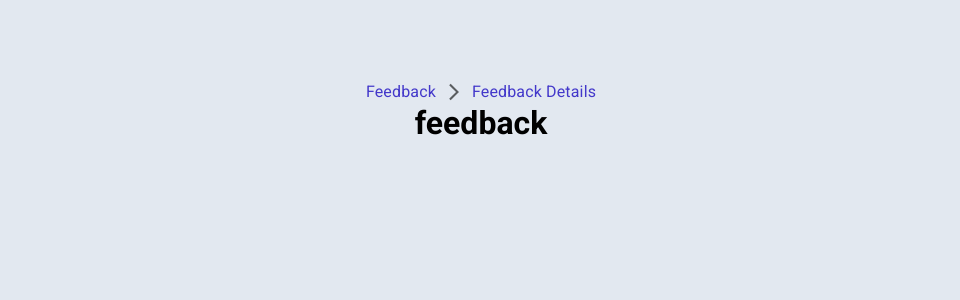
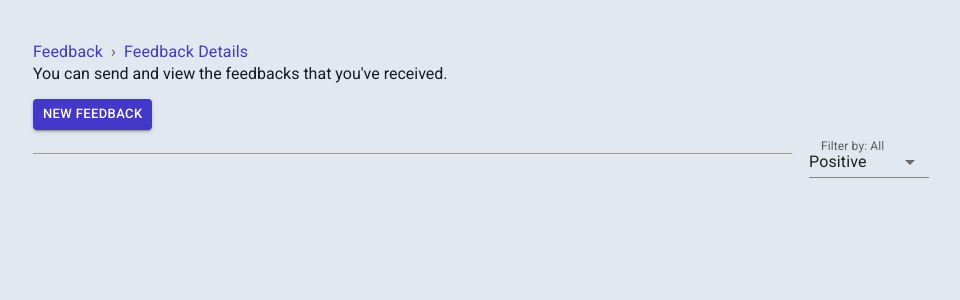
Before and after one commit to gabrielbugarelli/haprocket-frontend, a React (Vite) app: page / in a window 1280 px wide. Shown: the top 300 px of the page, without its empty margins (159-1119 px from the left). Built offline with nearby package versions, Linux system fonts and the light colour scheme.

Commit message:
feat: feedback header implementation

```diff
--- /dev/null
+++ b/src/domain/enums/FeedbackTypeEnum.ts
@@ -0,0 +1,4 @@
+export enum FeedbackTypeEnum {
+  POSITIVE = 'Positive',
+  NEGATIVE = 'Negative'
+}
--- /dev/null
+++ b/src/pages/Feedback/FeedbackFilter/index.tsx
@@ -0,0 +1,34 @@
+import Box from '@mui/material/Box';
+import InputLabel from '@mui/material/InputLabel';
+import FormControl from '@mui/material/FormControl';
+import NativeSelect from '@mui/material/NativeSelect';
+import { FeedbackTypeEnum } from '../../../domain/enums/FeedbackTypeEnum';
+
+type Props = {
+  setFeedbackType(feedbackType: string): void;
+}
+
+export const FeedbackFilter = ({ setFeedbackType }: Props) => {
+
+  return (
+    <Box sx={{ minWidth: 120 }}>
+      <FormControl fullWidth>
+        <InputLabel variant="filled" htmlFor="uncontrolled-native">
+          Filter by: All
+        </InputLabel>
+        <NativeSelect
+          defaultValue={FeedbackTypeEnum['POSITIVE']}
+          inputProps={{
+            name: 'feedbackType',
+            id: 'uncontrolled-native',
+          }}
+
+          onChange={(e) => setFeedbackType(e.target.value.toString())}
+        >
+          <option value={FeedbackTypeEnum['POSITIVE']}>Positive</option>
+          <option value={FeedbackTypeEnum['NEGATIVE']}>Negative</option>
+        </NativeSelect>
+      </FormControl>
+    </Box>
+  );
+}
--- a/src/pages/Feedback/index.tsx
+++ b/src/pages/Feedback/index.tsx
@@ -1,7 +1,24 @@
+import { useState } from "react";
+import { FeedbackTypeEnum } from "../../domain/enums/FeedbackTypeEnum";
+import { FeedbackFilter } from "./FeedbackFilter";
+import { FeedbackButton, FilterContainer } from "./styles";
+
 export const Feedback = () => {
+  const [feedbackType, setFeedbackType] = useState<string>(FeedbackTypeEnum['POSITIVE']);
+
   return (
-    <>
-      <h1>feedback</h1>
-    </>
+    <div>
+      <FeedbackButton
+        variant="contained" size="small"
+        onClick={() => console.log(feedbackType)}
+      >
+        New Feedback
+      </FeedbackButton>
+
+      <FilterContainer>
+        <hr />
+        <FeedbackFilter setFeedbackType={setFeedbackType} />
+      </FilterContainer>
+    </div>
   );
 }
--- /dev/null
+++ b/src/pages/Feedback/styles.ts
@@ -0,0 +1,22 @@
+import { Button, styled } from '@mui/material';
+
+export const FeedbackButton = styled(Button)(() => `
+  margin: 1rem 0 0 0;
+`)
+
+export const FilterContainer = styled('div')(() => `
+  width: 100%;
+  display: flex;
+  flex-direction: row;
+
+  align-items: center;
+  justify-content: space-between;
+
+  gap: 1rem;
+
+  hr {
+    width: 100%;
+    height: 2px;
+    background-color: var(--gray-900);
+  }
+`);
--- a/src/pages/Layout/styles.module.css
+++ b/src/pages/Layout/styles.module.css
@@ -1,7 +1,13 @@
 .container {
   display: flex;
   flex-direction: column;
-  align-items: center;
 
-  margin: 5rem auto;
+  max-width: 70vw;
+  margin: 5vh auto;
 }
+
+@media (max-width: 720px) {
+  .container {
+    max-width: 80vw;
+  }
+}
--- a/src/shared/components/Header/index.tsx
+++ b/src/shared/components/Header/index.tsx
@@ -1,13 +1,12 @@
-import { Breadcrumbs, useTheme } from "@mui/material"
+import { Box, Breadcrumbs, useTheme } from "@mui/material"
 import { Link } from "react-router-dom";
-
-import ArrowForwardIosIcon from '@mui/icons-material/ArrowForwardIos';
 
 export const Header = () => {
   const theme = useTheme();
 
   return (
-    <Breadcrumbs aria-label="breadcrumb" separator={<ArrowForwardIosIcon fontSize="small" />}>
+    <Box sx={{ display: 'flex', flexDirection: 'column', justifyContent: 'left' }}>
+      <Breadcrumbs aria-label="breadcrumb" separator="›">
         <Link to="/" style={{ color: theme.palette.primary.main }}>
           Feedback
         </Link>
@@ -15,5 +14,8 @@ export const Header = () => {
           Feedback Details
         </Link>
       </Breadcrumbs>
+
+      <p>You can send and view the feedbacks that you've received.</p>
+    </Box>
   );
 }
--- a/src/shared/styles/global.css
+++ b/src/shared/styles/global.css
@@ -28,7 +28,7 @@
 
 body {
   background: var(--gray-200);
-  color: var(--white);
+  color: var(--gray-900);
 }
 
 body,
--- a/src/shared/styles/themes/themeLight.ts
+++ b/src/shared/styles/themes/themeLight.ts
@@ -12,6 +12,6 @@ export const lightTheme = createTheme({
       main: '#cbd5e1',
       dark: '#94a3b8',
       light: '#e2e8f0'
-    }
+    },
   }
 })
```
Lines whose indentation alone changed are shown as unchanged.
